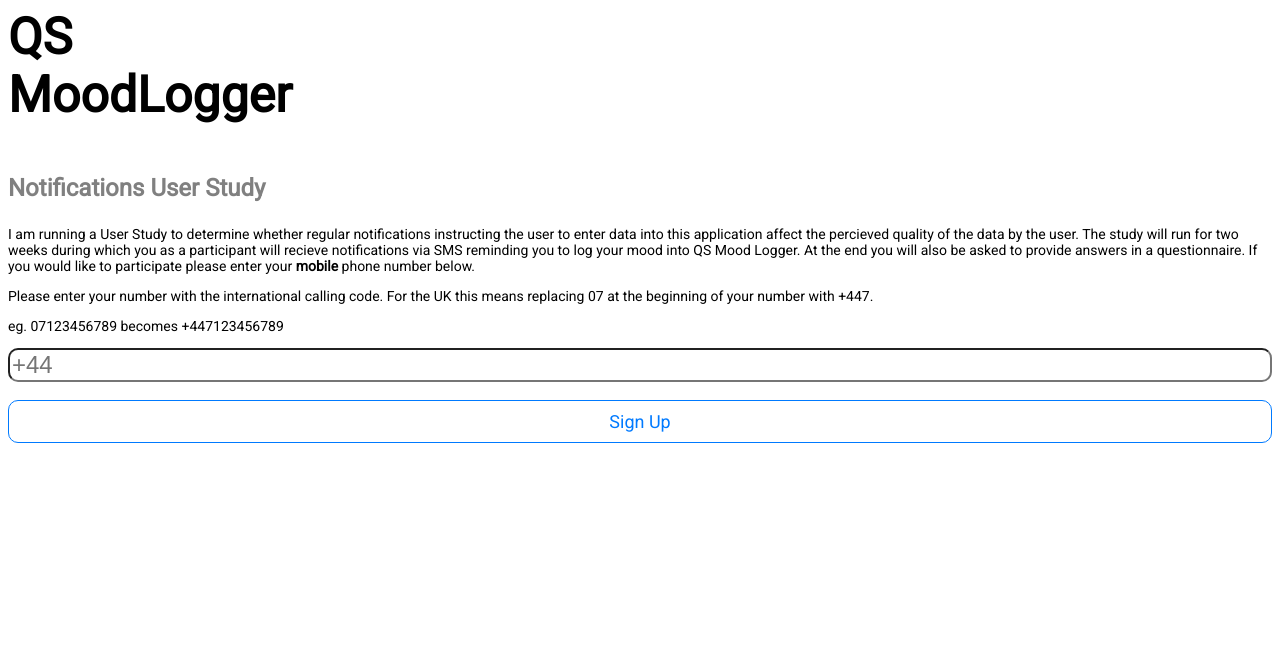
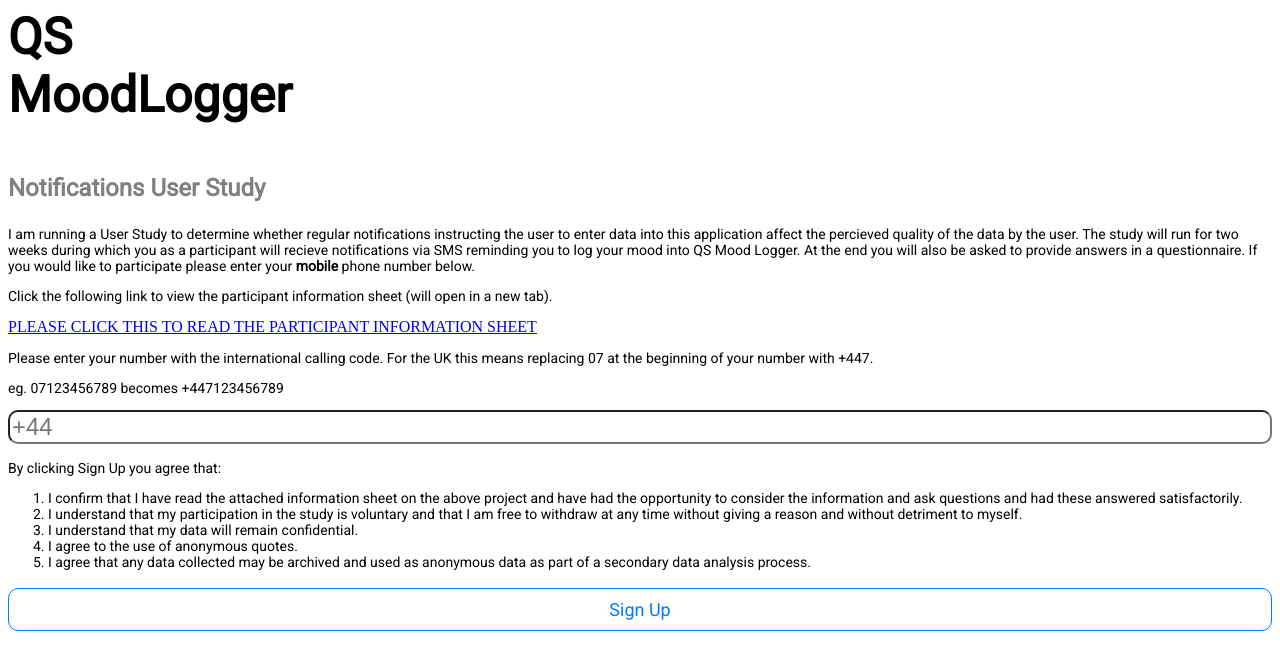
Before and after one commit to aidan-pd/mind_mapper, a PHP site: page /mind_mapper/study_sign_up.php in a window 1280 px wide. Shown: the top 670 px of the page. Run offline with PHP 8.4, Linux system fonts and the light colour scheme; the visitor is signed in with stand-in values (Sample User, id 1); data that the repository does not hold is empty; some libraries are stand-ins or nearby versions.

Commit message:
updated signup sheet

```diff
--- a/src/mood_entry_page.php
+++ b/src/mood_entry_page.php
@@ -47,6 +47,7 @@ else{
 					//OVERALL DATA
 			ga('set', 'userId', week); // Set the user ID using signed-in user_id.
 
+			ga('set', 'dimension1', week);
 		  	ga('send', 'pageview');
 		});
 
--- a/src/mood_view_page.php
+++ b/src/mood_view_page.php
@@ -43,6 +43,7 @@ else{
 					//OVERALL DATA
 			ga('set', 'userId', week); // Set the user ID using signed-in user_id.
 
+			ga('set', 'dimension1', week);
 		  	ga('send', 'pageview');
 		});
 
--- a/src/mood_view_page_day.php
+++ b/src/mood_view_page_day.php
@@ -41,6 +41,7 @@ else{
 					//OVERALL DATA
 			ga('set', 'userId', week); // Set the user ID using signed-in user_id.
 
+			ga('set', 'dimension1', week);
 		  	ga('send', 'pageview');
 		});
 
--- a/src/study_sign_up.php
+++ b/src/study_sign_up.php
@@ -17,6 +17,30 @@ else{
 		<meta name="viewport" content="width=device-width, initial-scale=1, user-scalable=no" />
 <script src="javascript/study_sign_up.js"></script>
 
+		<script>
+
+		var week;
+
+		  (function(i,s,o,g,r,a,m){i['GoogleAnalyticsObject']=r;i[r]=i[r]||function(){
+		  (i[r].q=i[r].q||[]).push(arguments)},i[r].l=1*new Date();a=s.createElement(o),
+		  m=s.getElementsByTagName(o)[0];a.async=1;a.src=g;m.parentNode.insertBefore(a,m)
+		  })(window,document,'script','https://www.google-analytics.com/analytics.js','ga');
+
+		  ga('create', 'UA-92514395-1', 'auto');
+
+
+		$.get('php/check_study_week.php', function(data){
+			week = data;
+					//OVERALL DATA
+			ga('set', 'userId', week); // Set the user ID using signed-in user_id.
+
+			ga('set', 'dimension1', week);
+		  	ga('send', 'pageview');
+		});
+
+
+		</script>
+
 	</head>
 
 
@@ -26,6 +50,10 @@ else{
 		 <p id="subText">Notifications User Study</p>
 		 <p id="paraText">I am running a User Study to determine whether regular notifications instructing the user to enter data into this application affect the percieved quality of the data by the user. The study will run for two weeks during which you as a participant will recieve notifications via SMS reminding you to log your mood into QS Mood Logger. At the end you will also be asked to provide answers in a questionnaire. If you would like to participate please enter your <b>mobile</b> phone number below.</p>
 
+		 <p id="paraText">Click the following link to view the participant information sheet (will open in a new tab).</p>
+
+		 <a href="Ethics_PIS_AD.pdf" target="_blank">PLEASE CLICK THIS TO READ THE PARTICIPANT INFORMATION SHEET</a>
+
 		 <p id="paraText">Please enter your number with the international calling code. For the UK this means replacing 07 at the beginning of your number with +447.</p>
 		 <p id="paraText">eg. 07123456789 becomes +447123456789</p>
 
@@ -33,6 +61,16 @@ else{
 		 	<input type="text" id="phoneInput" placeholder="+44"></input>
 		 </form>
 
+		 <p id="paraText">By clicking Sign Up you agree that:</p>
+		 <ol id="paraText">
+		 	<li>I confirm that I have read the attached information sheet on the above project and have had the opportunity to consider the information and ask questions and had these answered satisfactorily.</li>
+		 	<li>I understand that my participation in the study is voluntary and that I am free to withdraw at any time without giving a reason and without detriment to myself.</li>
+		 	<li>I understand that my data will remain confidential.</li>
+		 	<li>I agree to the use of anonymous quotes.</li>
+		 	<li>I agree that any data collected may be archived and used as anonymous data as part of a secondary data analysis process.</li>
+
+		 </ol>
+
 		 <p class="button" onclick="signupToStudy()">Sign Up</p>
 	</body>
 
--- a/src/welcome_page.php
+++ b/src/welcome_page.php
@@ -55,7 +55,6 @@ else{
 			ga('set', 'userId', week); // Set the user ID using signed-in user_id.
 
 			ga('set', 'dimension1', week);
-
 		  	ga('send', 'pageview');
 		});
 
```
Also changed, not shown: 4 other files.
